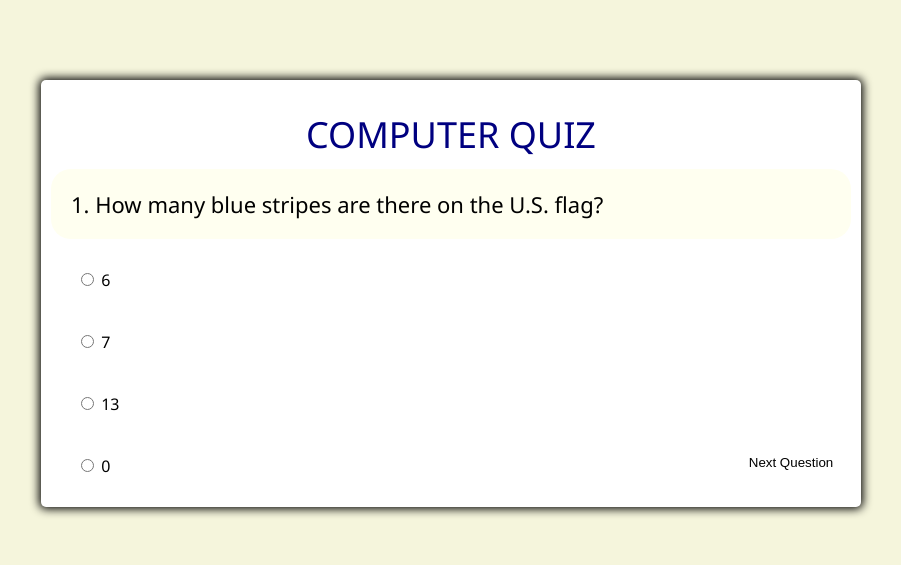
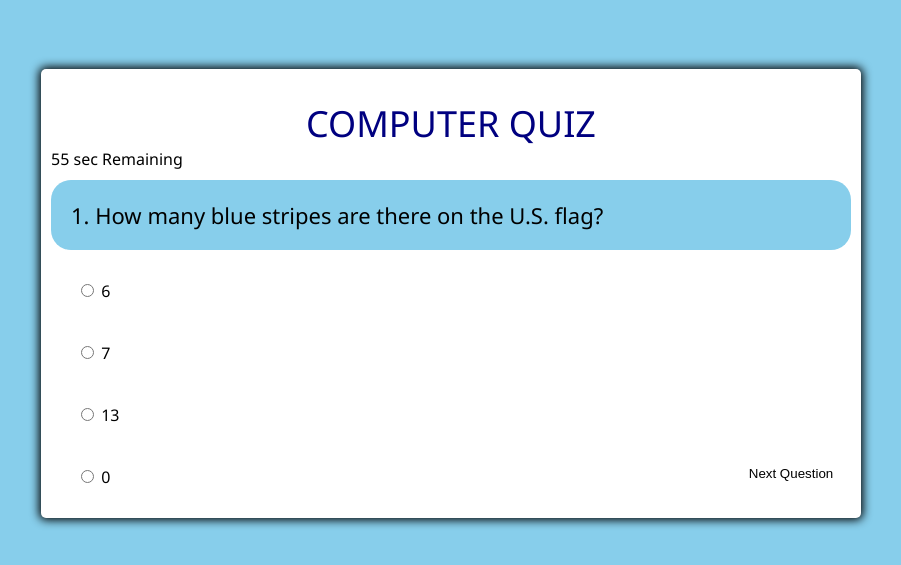
Before and after one commit to jinm81/quiz, a plain HTML site: page index.html in a window 1280 px wide. Shown: the part 107-672 px from the top of the page, without its empty margins (189-1090 px from the left). Drawn offline with Linux system fonts and the light colour scheme.

Commit message:
updated with timer

```diff
--- a/index.html
+++ b/index.html
@@ -8,8 +8,11 @@
 	</head>
 	<body>
 
+
 			<div id="quizContainer" class="container">
 			<div class="title">Computer Quiz</div>
+			<div id = "time"></div>
+
 			<div id="question" class="question"></div>
 
 			<label class="option"><input type="radio" name="option" value="1" /> <span id="opt1"></span></label>
--- a/script.js
+++ b/script.js
@@ -39,9 +39,22 @@ var questions = [{
 	"answer": "1"
 }];
 
-
-
-
+var timeLeft = 60;
+function startTime() {
+    timerInterval = setInterval(function() {
+		timeLeft--;
+		console.log(timeLeft)
+        timeEl.textContent = timeLeft + " sec Remaining";
+        if(timeLeft < 0) {
+            clearInterval(timerInterval);
+            endMessage();
+        }
+     }, 1000);
+}
+startTime();
+var timeEl = document.getElementById("time");
+timeEl.textContent = timeLeft + "sec Remaining";
+timeEl.innerHTML = timeLeft;
 
 var currentQuestion = 0;
 var score = 0;
--- a/style.css
+++ b/style.css
@@ -7,7 +7,7 @@ body {
     align-items: center;
     width: 100vw;
     height: 100vh;
-    background-color: beige;
+    background-color:skyblue;
 }
 
 .container {
@@ -32,7 +32,7 @@ body {
 .question {
     padding: 20px;
     font-size: 22px;
-    background: ivory;
+    background: skyblue;
     border-radius: 20px;
     margin: 10px 0 10px 0;
     color:black;
```
